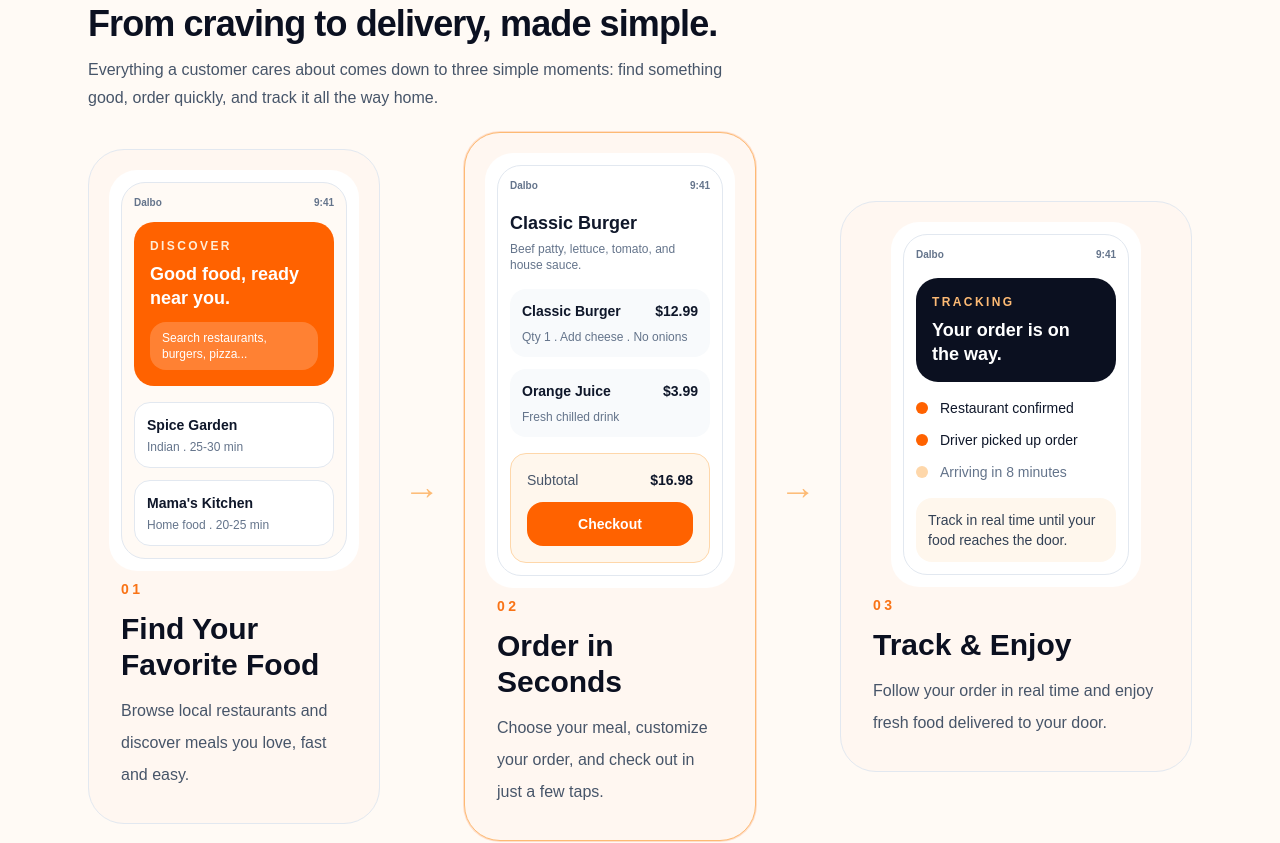
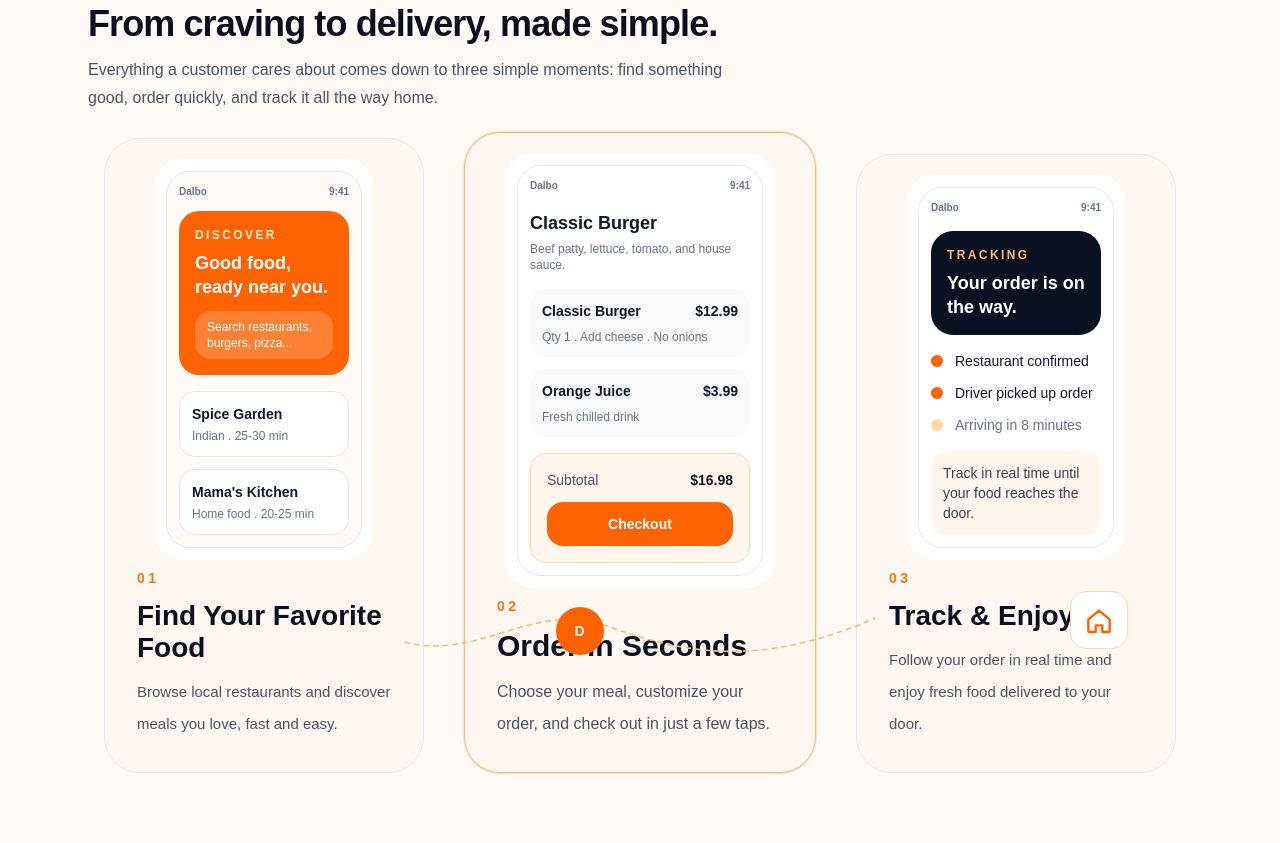
Before and after one commit to askar2022/dalbo, a Next.js app in the folder apps/web/: page / in a window 1280 px wide. Shown: the part 680-1523 px from the top of the page. Built offline with nearby package versions, Linux system fonts and the light colour scheme.

Commit message:
Polish Dalbo journey cards with delivery path and responsive sizing

```diff
--- a/apps/web/app/page.tsx
+++ b/apps/web/app/page.tsx
@@ -240,20 +240,54 @@ export default function HomePage() {
                 </p>
               </div>
 
-              <div className="flex max-w-6xl flex-col gap-6 xl:flex-row xl:items-center xl:justify-between">
+              <div className="relative flex max-w-6xl flex-col gap-6 xl:flex-row xl:items-end xl:justify-between">
+                <div className="pointer-events-none absolute inset-x-12 bottom-24 hidden xl:block">
+                  <svg
+                    viewBox="0 0 960 180"
+                    className="h-24 w-full"
+                    fill="none"
+                    aria-hidden="true"
+                  >
+                    <path
+                      d="M40 115 C180 150, 280 35, 420 85 S700 165, 920 70"
+                      stroke="#fdba74"
+                      strokeWidth="3"
+                      strokeDasharray="8 10"
+                      strokeLinecap="round"
+                    />
+                  </svg>
+                  <div className="absolute left-[44%] top-[52%] flex h-12 w-12 -translate-x-1/2 -translate-y-1/2 items-center justify-center rounded-full bg-[#ff6200] text-sm font-bold text-white">
+                    D
+                  </div>
+                  <div className="absolute right-4 top-[10%] rounded-2xl border border-orange-200 bg-white p-3">
+                    <svg viewBox="0 0 24 24" className="h-8 w-8 text-[#ff6200]" fill="none">
+                      <path
+                        d="M4 11.5 12 5l8 6.5V20a1 1 0 0 1-1 1h-4.5v-5h-5v5H5a1 1 0 0 1-1-1v-8.5Z"
+                        stroke="currentColor"
+                        strokeWidth="1.8"
+                        strokeLinejoin="round"
+                      />
+                    </svg>
+                  </div>
+                </div>
+
                 {steps.map((step, index) => (
                   <div
                     key={step.title}
                     className="flex flex-col items-center gap-6 xl:flex-row xl:flex-1 xl:justify-center"
                   >
                     <article
-                      className={`mx-auto flex w-full max-w-[360px] flex-col rounded-[36px] border bg-[#fff7f1] p-4 transition duration-200 hover:-translate-y-1 sm:p-5 ${
+                      className={`mx-auto flex w-full flex-col rounded-[36px] border bg-[#fff7f1] p-4 transition duration-200 hover:-translate-y-1 sm:p-5 ${
                         index === 1
-                          ? "border-orange-300 shadow-[0_0_0_1px_rgba(255,98,0,0.18)]"
-                          : "border-slate-200"
+                          ? "max-w-[400px] border-orange-300 shadow-[0_0_0_1px_rgba(255,98,0,0.18)] xl:min-h-[570px]"
+                          : "max-w-[320px] border-slate-200 xl:min-h-[540px]"
                       }`}
                     >
-                      <div className="mx-auto w-full max-w-[250px]">
+                      <div
+                        className={`mx-auto w-full ${
+                          index === 1 ? "max-w-[250px] sm:max-w-[270px]" : "max-w-[210px] sm:max-w-[220px]"
+                        }`}
+                      >
                         <JourneyPhone view={step.view} />
                       </div>
                       <div className="px-2 pb-3 pt-2 sm:px-3">
@@ -262,18 +296,22 @@ export default function HomePage() {
                             {step.step}
                           </span>
                         </div>
-                        <h3 className="mt-3 text-3xl font-semibold leading-9">{step.title}</h3>
-                        <p className="mt-3 text-base leading-8 text-slate-600">
+                        <h3
+                          className={`mt-3 font-semibold ${
+                            index === 1 ? "text-3xl leading-9" : "text-[28px] leading-8"
+                          }`}
+                        >
+                          {step.title}
+                        </h3>
+                        <p
+                          className={`mt-3 text-slate-600 ${
+                            index === 1 ? "text-base leading-8" : "text-[15px] leading-8"
+                          }`}
+                        >
                           {step.description}
                         </p>
                       </div>
                     </article>
-
-                    {index < steps.length - 1 ? (
-                      <div className="hidden text-center text-4xl font-semibold text-orange-300 xl:block">
-                        →
-                      </div>
-                    ) : null}
                   </div>
                 ))}
               </div>
```
